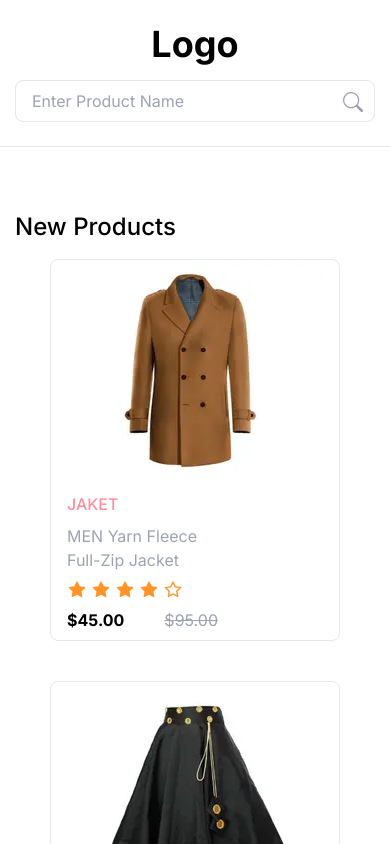
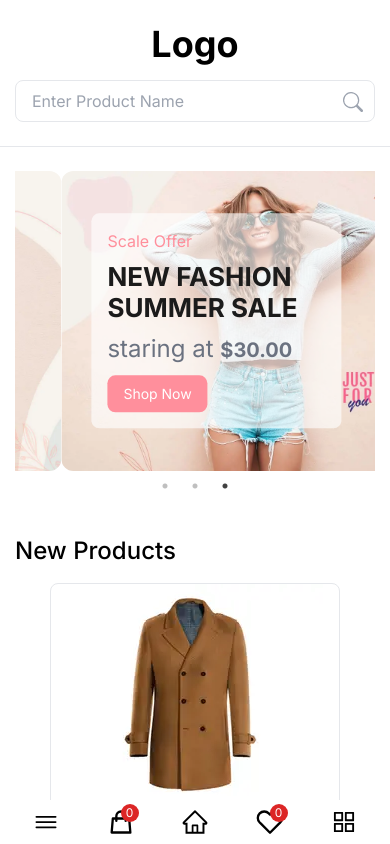
Before and after one commit to salimsheikh/nextjs-shopping-website, a Next.js app: page / in a window 390 px wide. Shown: the top 844 px of the page. Built offline with nearby package versions, Linux system fonts and the light colour scheme.

Commit message:
Layout work completed

```diff
--- a/src/app/layout.tsx
+++ b/src/app/layout.tsx
@@ -8,6 +8,9 @@ import NavBar from "@/components/NavBar";
 // Import css files
 import "slick-carousel/slick/slick.css";
 import "slick-carousel/slick/slick-theme.css";
+import Footer from "@/components/footer";
+import MobileNavBar from "@/components/MobileNavBar";
+
 
 const inter = Inter({ subsets: ["latin"] });
 
@@ -27,7 +30,10 @@ export default function RootLayout({
         <HeaderTop />
         <HeaderMain />
         <NavBar />
-        {children}</body>
+        <MobileNavBar />
+        {children}
+        <Footer />
+        </body>
     </html>
   );
 }
--- a/src/app/page.tsx
+++ b/src/app/page.tsx
@@ -1,13 +1,11 @@
-// import HomeSlider from "@/components/HomeSlider";
-// import Slider from "@/components/HomeSlider";
-
+import HomeSlider from "@/components/HomeSlider";
 import NewProducts from "@/components/NewProducts";
 import Testimonial from "@/components/Testimonial";
 
 export default function Home() {
   return (
     <div>
-     {/* <HomeSlider /> */}
+     <HomeSlider />
      <NewProducts />
      <Testimonial />
     </div>
--- /dev/null
+++ b/src/components/Footer.tsx
@@ -0,0 +1,11 @@
+import React from 'react';
+
+const Footer = () => {
+  return (
+    <div className='bg-blackish text-gray-500 text-center py-4 pb-16 md:pb-4'>
+      Copyright © Sick <br /> All Rights Reserved 2024.
+    </div>
+  );
+}
+
+export default Footer;
--- /dev/null
+++ b/src/components/MobileNavBar.tsx
@@ -0,0 +1,31 @@
+import React from 'react';
+import { AiOutlineAppstore, AiOutlineHome } from 'react-icons/ai';
+import { FiHeart } from 'react-icons/fi';
+import { HiOutlineShoppingBag } from 'react-icons/hi';
+import { IoMenuOutline } from 'react-icons/io5';
+
+const MobileNavBar = () => {
+  return (
+    <div className='lg:hidden fixed bottom-0 w-full bg-white left-[50%] -translate-x-[50%] max-w-[500px] mob_navbar px-8'>
+      <div className='flex justify-between text-[28px] py-2'>
+        <IoMenuOutline />
+        <div className=" relative">
+            <HiOutlineShoppingBag />
+            <div className='bg-red-600 rounded-full absolute top-0 right-0 w-[18px] h-[18px] text-[12px] text-white grid place-items-center translate-x-1 -translate-y-1'>0</div>
+        </div>
+
+        <AiOutlineHome />
+
+        <div className=" relative">
+            <FiHeart />
+            <div className="bg-red-600 rounded-full absolute top-0 right-0 w-[18px] h-[18px] text-[12px] text-white grid place-items-center translate-x-1 -translate-y-1">0</div>
+        </div>
+
+        <AiOutlineAppstore />
+
+      </div>
+    </div>
+  );
+}
+
+export default MobileNavBar;
--- a/src/components/NewProducts.tsx
+++ b/src/components/NewProducts.tsx
@@ -38,6 +38,20 @@ const NewProducts = () => {
       rating: 3,
       price: "58.00",
     },
+    {
+      img: "/products/watch-1.jpg",
+      title: "WATCHES",
+      desc: "Smart Watches Vital Plus",
+      rating: 4,
+      price: "100.00",
+    },
+    {
+      img: "/products/watch-2.jpg",
+      title: "WATCHES",
+      desc: "Pocket Watch Leather Pouch",
+      rating: 3,
+      price: "120.00",
+    },
   ];
   return (
     <div>
```
